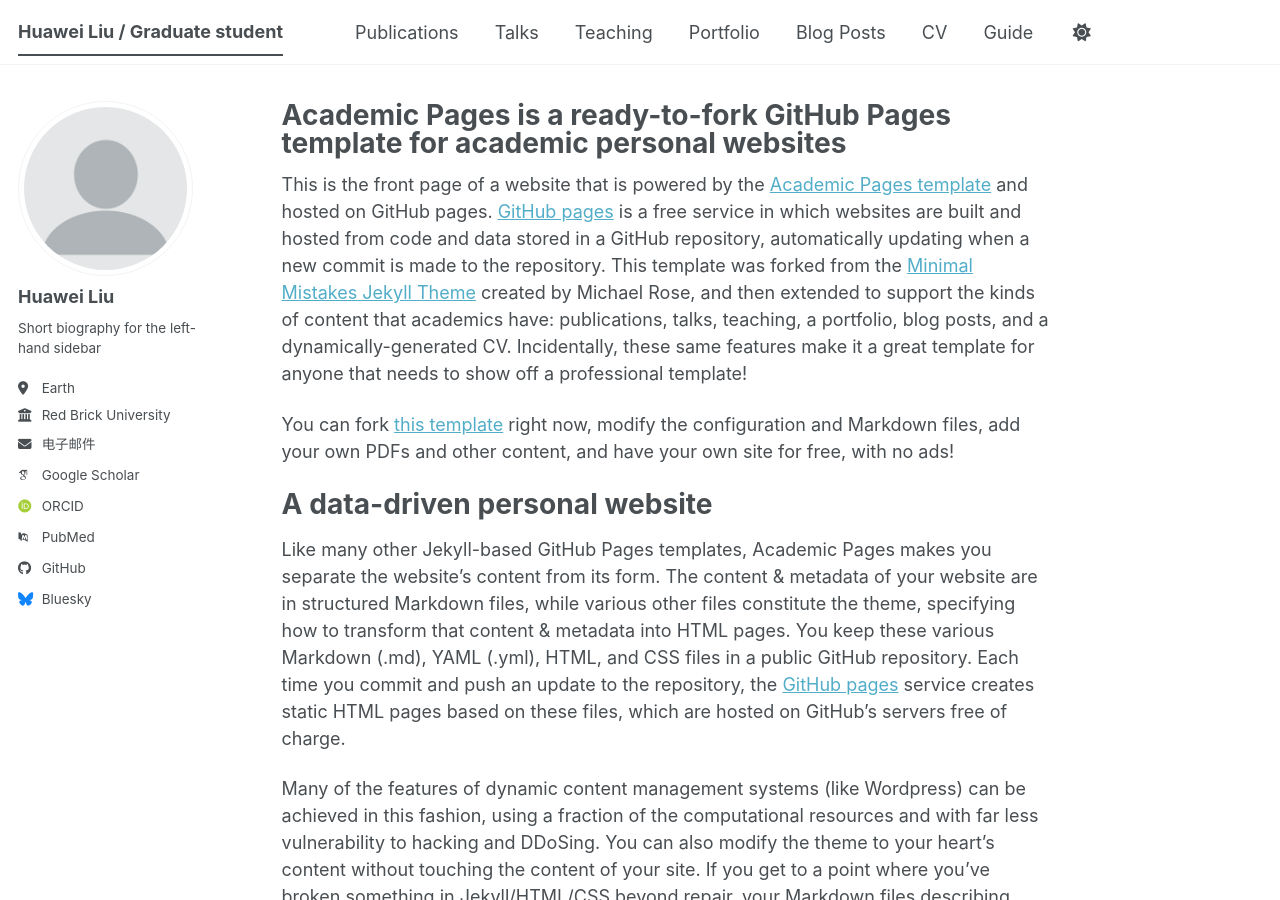
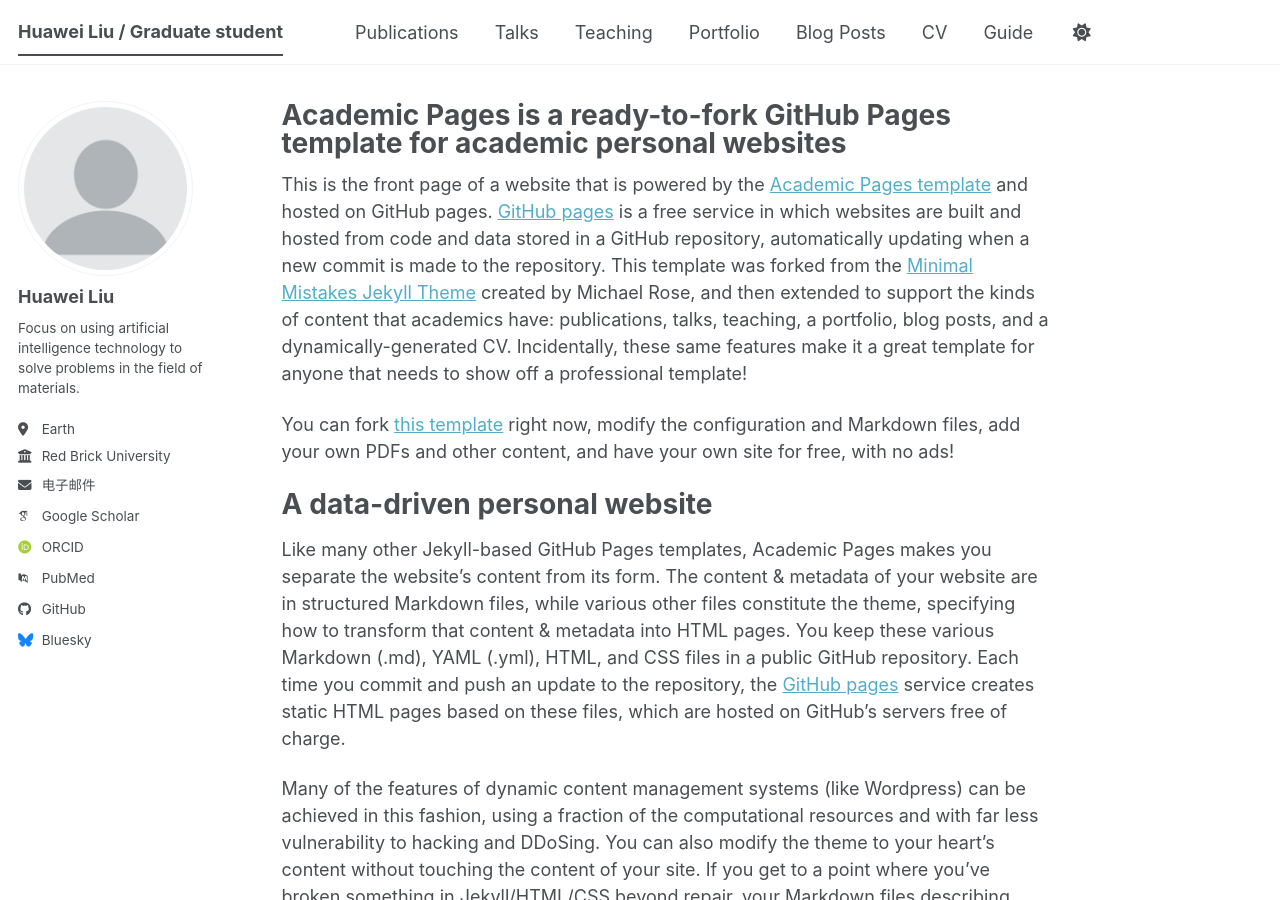
Before and after one commit to erweixi/erweixi.github.io, a Jekyll site: the page built from _pages/about.md, in a window 1280 px wide and 900 px high. Built offline with Jekyll 4.4.1, drawn with Linux system fonts in a browser that asks for light colours; some web fonts are replaced; a script bundle is joined from its source files by our own code; library files that are not in the unit come from our copies.

Commit message:
修改了简介

```diff
--- a/_config.yml
+++ b/_config.yml
@@ -26,7 +26,7 @@
   avatar           : "profile.png"
   name             : "Huawei Liu"
   pronouns         : # example: "she/her"
-  bio              : "Short biography for the left-hand sidebar"
+  bio              : "Focus on using artificial intelligence technology to solve problems in the field of materials."
   location         : "Earth"
   employer         : "Red Brick University"
   uri              : # URL
```
